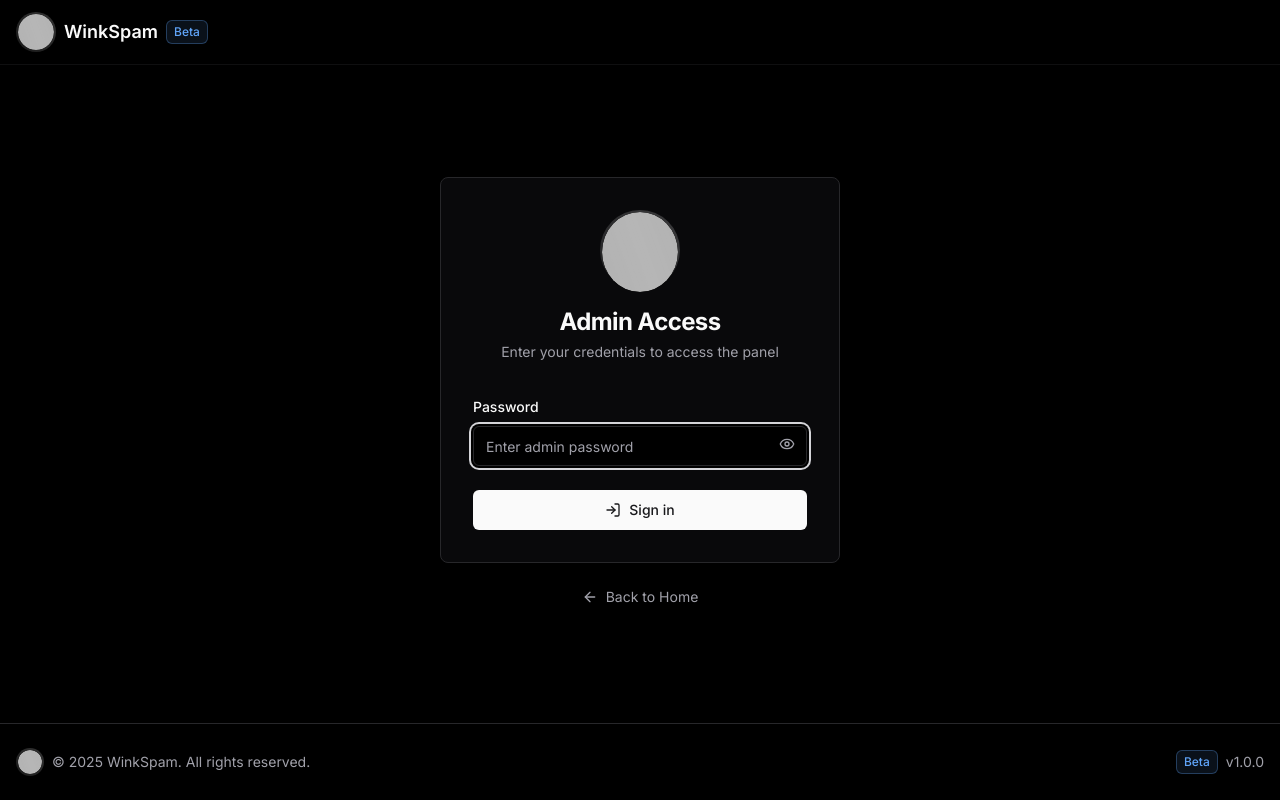
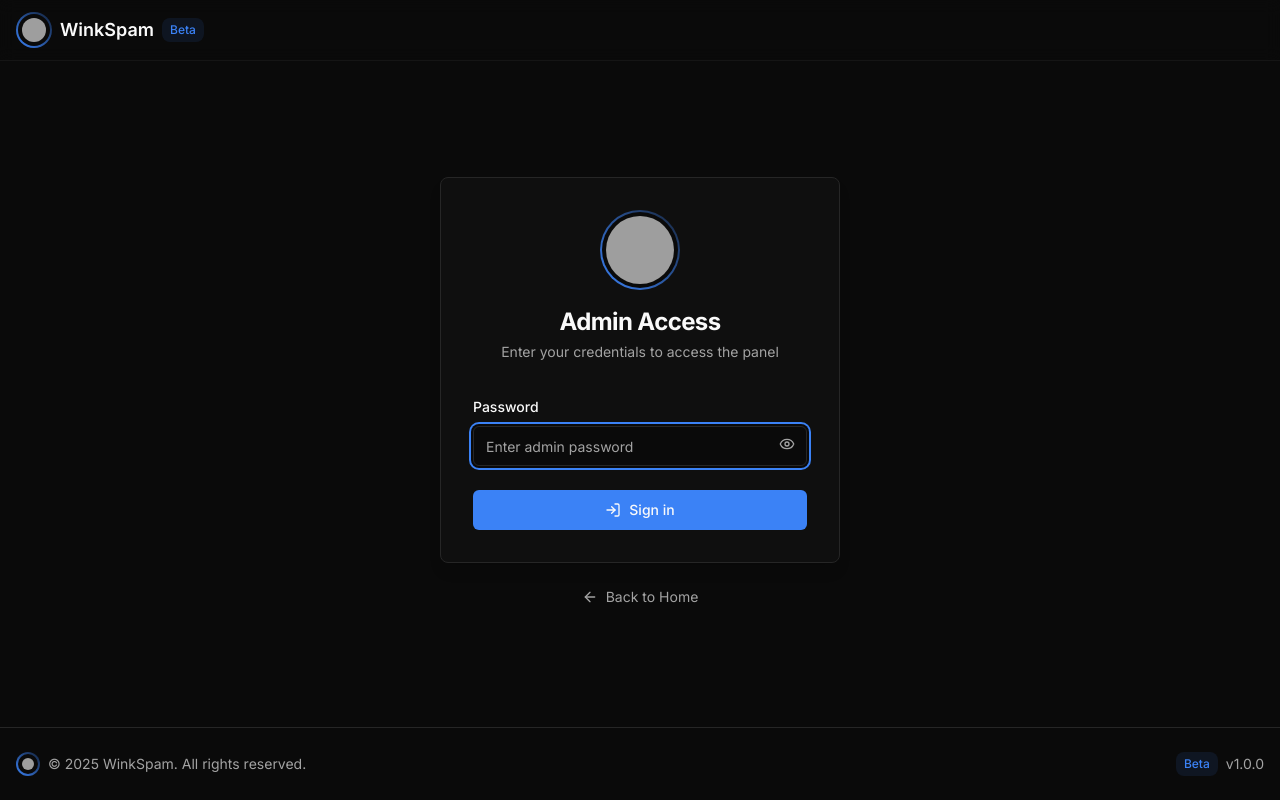
Before and after one commit to marlonjubiar/WinkSpam, a Flask app: template templates/admin_login.html in a window 1280 px wide. Run offline with Flask 3, Linux system fonts and the light colour scheme; the template is opened without the code that fills it, so the values that code supplies are empty; some libraries are stand-ins or nearby versions; grey boxes are pictures that could not be loaded.

Commit message:
Update admin_login.html

```diff
--- a/templates/admin_login.html
+++ b/templates/admin_login.html
@@ -54,110 +54,97 @@
     </script>
     <style>
         :root {
-            --background: 0 0% 0%;
+            --background: 0 0% 3.9%;
             --foreground: 0 0% 98%;
-            --card: 240 10% 3.9%;
+            --card: 0 0% 5.9%;
             --card-foreground: 0 0% 98%;
-            --popover: 240 10% 3.9%;
+            --popover: 0 0% 3.9%;
             --popover-foreground: 0 0% 98%;
-            --primary: 0 0% 98%;
-            --primary-foreground: 240 5.9% 10%;
-            --secondary: 240 3.7% 15.9%;
+            --primary: 217.2 91.2% 59.8%;
+            --primary-foreground: 0 0% 98%;
+            --secondary: 0 0% 14.9%;
             --secondary-foreground: 0 0% 98%;
-            --muted: 240 3.7% 15.9%;
-            --muted-foreground: 240 5% 64.9%;
-            --accent: 240 3.7% 15.9%;
+            --muted: 0 0% 14.9%;
+            --muted-foreground: 0 0% 63.9%;
+            --accent: 0 0% 14.9%;
             --accent-foreground: 0 0% 98%;
             --destructive: 0 62.8% 30.6%;
             --destructive-foreground: 0 0% 98%;
-            --border: 240 3.7% 15.9%;
-            --input: 240 3.7% 15.9%;
-            --ring: 240 4.9% 83.9%;
+            --border: 0 0% 14.9%;
+            --input: 0 0% 14.9%;
+            --ring: 217.2 91.2% 59.8%;
         }
 
         .logo-container {
             position: relative;
+            width: 80px;
+            height: 80px;
+            overflow: hidden;
             border-radius: 50%;
+            background: linear-gradient(45deg, hsl(var(--primary)), hsl(var(--primary)/0.2));
             padding: 2px;
-            background: linear-gradient(
-                45deg,
-                rgba(255, 255, 255, 0.1),
-                rgba(255, 255, 255, 0.2)
-            );
+        }
+
+        .logo-inner {
+            width: 100%;
+            height: 100%;
+            border-radius: 50%;
+            background: hsl(var(--background));
+            padding: 4px;
+            display: flex;
+            align-items: center;
+            justify-content: center;
+        }
+
+        .logo {
+            width: 100%;
+            height: 100%;
+            border-radius: 50%;
+            object-fit: cover;
         }
 
         .logo-shine {
-            position: relative;
-            border-radius: 50%;
-            overflow: hidden;
-            background: black;
-        }
-
-        .logo-shine::after {
-            content: "";
             position: absolute;
-            top: -50%;
-            left: -50%;
-            width: 200%;
-            height: 200%;
+            inset: 0;
             background: linear-gradient(
                 45deg,
                 transparent,
-                rgba(255, 255, 255, 0.1),
+                hsla(var(--primary), 0.1),
                 transparent
             );
             animation: shine 2s infinite;
         }
 
-        .logo {
-            border-radius: 50%;
-            transition: transform 0.2s ease;
-            filter: brightness(1.1);
+        @keyframes shine {
+            0% { transform: translateX(-100%) rotate(45deg); }
+            100% { transform: translateX(100%) rotate(45deg); }
         }
 
-        @keyframes shine {
-            0% {
-                transform: translateY(-100%) translateX(-100%) rotate(25deg);
-            }
-            100% {
-                transform: translateY(100%) translateX(100%) rotate(25deg);
-            }
+        @keyframes fadeIn {
+            from { opacity: 0; transform: translateY(10px); }
+            to { opacity: 1; transform: translateY(0); }
         }
 
-        @keyframes fadeInUp {
-            from {
-                opacity: 0;
-                transform: translateY(20px);
-            }
-            to {
-                opacity: 1;
-                transform: translateY(0);
-            }
-        }
-
-        .animate-fadeInUp {
-            animation: fadeInUp 0.5s ease-out forwards;
+        .fade-in {
+            animation: fadeIn 0.3s ease-out forwards;
         }
     </style>
 </head>
 <body class="bg-background text-foreground font-sans antialiased">
     <div class="min-h-screen flex flex-col">
         <!-- Header -->
-        <header class="border-b border-border/40 bg-background/95 backdrop-blur">
+        <header class="border-b border-border/40 bg-background/95 backdrop-blur supports-[backdrop-filter]:bg-background/60">
             <div class="container mx-auto px-4 py-3">
                 <div class="flex items-center justify-between">
                     <div class="flex items-center space-x-2">
-                        <div class="logo-container">
-                            <div class="logo-shine">
-                                <img src="https://i.imgur.com/wyAJhIm.jpeg"
-                                     alt="WinkSpam Logo"
-                                     class="logo h-9 w-9"
-                                     width="36"
-                                     height="36">
+                        <div class="logo-container h-9 w-9">
+                            <div class="logo-inner">
+                                <img src="https://i.imgur.com/wyAJhIm.jpeg" alt="WinkSpam Logo" class="logo">
+                                <div class="logo-shine"></div>
                             </div>
                         </div>
                         <span class="text-lg font-semibold">WinkSpam</span>
-                        <span class="inline-flex items-center rounded-md bg-blue-400/10 px-2 py-1 text-xs font-medium text-blue-400 ring-1 ring-inset ring-blue-400/30">Beta</span>
+                        <span class="rounded-lg bg-primary/10 px-2 py-1 text-xs font-medium text-primary">Beta</span>
                     </div>
                 </div>
             </div>
@@ -167,16 +154,13 @@
         <main class="flex-1 flex items-center justify-center p-4">
             <div class="w-full max-w-[400px] space-y-6">
                 <!-- Login Card -->
-                <div class="rounded-lg border border-border bg-card p-8 shadow-lg animate-fadeInUp">
+                <div class="rounded-lg border border-border bg-card p-8 shadow-lg fade-in">
                     <!-- Logo and Title -->
                     <div class="flex flex-col items-center space-y-4 mb-8">
-                        <div class="logo-container" style="width: 80px; height: 80px;">
-                            <div class="logo-shine">
-                                <img src="https://i.imgur.com/wyAJhIm.jpeg"
-                                     alt="WinkSpam Logo"
-                                     class="logo w-20 h-20"
-                                     width="80"
-                                     height="80">
+                        <div class="logo-container">
+                            <div class="logo-inner">
+                                <img src="https://i.imgur.com/wyAJhIm.jpeg" alt="WinkSpam Logo" class="logo">
+                                <div class="logo-shine"></div>
                             </div>
                         </div>
                         <div class="text-center space-y-1">
@@ -189,7 +173,7 @@
                     {% with messages = get_flashed_messages() %}
                         {% if messages %}
                             {% for message in messages %}
-                                <div class="mb-6 flex items-center space-x-2 rounded-lg bg-destructive/10 p-4 text-sm text-destructive animate-fadeInUp">
+                                <div class="mb-6 flex items-center space-x-2 rounded-lg bg-destructive/10 p-4 text-sm text-destructive fade-in">
                                     <i data-lucide="alert-circle" class="h-4 w-4 flex-shrink-0"></i>
                                     <span>{{ message }}</span>
                                 </div>
@@ -228,7 +212,7 @@
                 </div>
 
                 <!-- Back to Home Link -->
-                <div class="text-center animate-fadeInUp">
+                <div class="text-center fade-in">
                     <a href="/" class="inline-flex items-center text-sm text-muted-foreground hover:text-foreground transition-colors">
                         <i data-lucide="arrow-left" class="h-4 w-4 mr-2"></i>
                         Back to Home
@@ -242,20 +226,19 @@
             <div class="container mx-auto px-4 py-6">
                 <div class="flex flex-col sm:flex-row justify-between items-center space-y-2 sm:space-y-0">
                     <div class="flex items-center space-x-2">
-                        <div class="logo-container">
-                            <div class="logo-shine">
-                                <img src="https://i.imgur.com/wyAJhIm.jpeg"
-                                     alt="WinkSpam Logo"
-                                     class="logo h-6 w-6">
+                        <div class="logo-container h-6 w-6">
+                            <div class="logo-inner">
+                                <img src="https://i.imgur.com/wyAJhIm.jpeg" alt="WinkSpam Logo" class="logo">
+                                <div class="logo-shine"></div>
                             </div>
                         </div>
                         <p class="text-sm text-muted-foreground">
                             &copy; {{ now().year }} WinkSpam. All rights reserved.
                         </p>
                     </div>
-                    <div class="text-sm text-muted-foreground flex items-center space-x-2">
-                        <span class="inline-flex items-center rounded-md bg-blue-400/10 px-2 py-1 text-xs font-medium text-blue-400 ring-1 ring-inset ring-blue-400/30">Beta</span>
-                        <span>v1.0.0</span>
+                    <div class="flex items-center gap-2">
+                        <span class="rounded-lg bg-primary/10 px-2 py-1 text-xs font-medium text-primary">Beta</span>
+                        <span class="text-sm text-muted-foreground">v1.0.0</span>
                     </div>
                 </div>
             </div>
```
